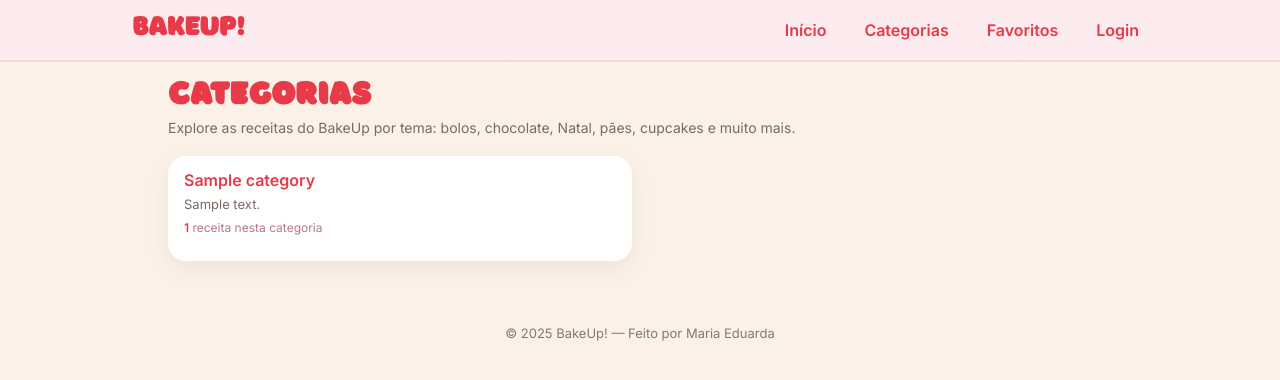
After one commit to mariausp/bake-up, a Django app: page /categorias/ in a window 1280 px wide. The commit adds this page. Shown: the top 380 px of the page. Run offline with Django 5.2, Linux system fonts and the light colour scheme; tables that the repository leaves empty hold one stand-in row (values such as "Sample post"); some web fonts are replaced.

Commit message:
Add categories, favorites and static images

```diff
--- a/blog/models.py
+++ b/blog/models.py
@@ -1,5 +1,20 @@
+# blog/models.py
 from django.db import models
-from django.conf import settings   # já deve estar aí por causa do Comment
+from django.conf import settings   # já estava aí
+
+
+class Category(models.Model):
+    name = models.CharField("Nome", max_length=100, unique=True)
+    description = models.TextField("Descrição", blank=True)
+
+    class Meta:
+        verbose_name = "Categoria"
+        verbose_name_plural = "Categorias"
+        ordering = ["name"]
+
+    def __str__(self):
+        return self.name
+
 
 class Post(models.Model):
     title = models.CharField(max_length=200)
@@ -10,15 +25,32 @@ class Post(models.Model):
     image = models.ImageField(upload_to='posts', blank=True, null=True)
     created_at = models.DateTimeField(auto_now_add=True)
 
-    # 🔴 NOVO: campo de curtidas (usuários que curtiram este post)
+    # categorias (parte 3)
+    categories = models.ManyToManyField(
+        Category,
+        related_name='posts',
+        blank=True
+    )
+
+    # curtidas
     likes = models.ManyToManyField(
         settings.AUTH_USER_MODEL,
         related_name='liked_posts',
         blank=True
     )
 
+    # favoritos
+    favorites = models.ManyToManyField(
+        settings.AUTH_USER_MODEL,
+        related_name='favorite_posts',
+        blank=True
+    )
+
     def total_likes(self):
         return self.likes.count()
+
+    def total_favorites(self):
+        return self.favorites.count()
 
     def __str__(self):
         return self.title
--- a/blog/urls.py
+++ b/blog/urls.py
@@ -9,7 +9,11 @@ from .views import (
     CommentCreateView,
     PostLikeToggleView,
     signup,
-    logout_view
+    logout_view,
+    CategoryListView,
+    CategoryPostListView,
+    FavoriteToggleView,   # ⭐ novo
+    FavoriteListView,     # ⭐ novo
 )
 
 app_name = 'blog'
@@ -31,6 +35,16 @@ urlpatterns = [
 
     # like / deslike (toggle)
     path('posts/<int:pk>/like/', PostLikeToggleView.as_view(), name='post_like'),
+
+    # favoritos
+    path('posts/<int:pk>/favorite/', FavoriteToggleView.as_view(), name='post_favorite'),
+    path('favoritos/', FavoriteListView.as_view(), name='favorites_list'),
+
+    # categorias (parte 3)
+    path('categorias/', CategoryListView.as_view(), name='category_list'),
+    path('categorias/<int:pk>/', CategoryPostListView.as_view(), name='category_detail'),
+
+    # auth simples
     path('logout/', logout_view, name='logout'),
     path('signup/', signup, name='signup'),
 ]
--- a/blog/views.py
+++ b/blog/views.py
@@ -1,4 +1,3 @@
-
 from django.shortcuts import render, redirect, get_object_or_404
 from django.urls import reverse, reverse_lazy
 from django.views.generic import (
@@ -10,7 +9,7 @@ from django.contrib.auth.forms import UserCreationForm
 from django.contrib.auth.mixins import LoginRequiredMixin
 from django.contrib.auth import logout
 
-from .models import Post, Comment
+from .models import Post, Comment, Category
 from .forms import PostForm, CommentForm
 
 
@@ -44,6 +43,46 @@ class PostDetailView(DetailView):
 
         # formulário vazio para comentar
         context['comment_form'] = CommentForm()
+        return context
+
+
+# ========== CATEGORIAS (parte 3) ==========
+
+class CategoryListView(ListView):
+    """
+    Listagem de todas as categorias.
+    """
+    model = Category
+    template_name = 'blog/category_list.html'
+    context_object_name = 'categories'
+    ordering = ['name']
+
+
+class CategoryPostListView(ListView):
+    """
+    Lista de posts de uma categoria específica.
+    Reutiliza o template de listagem de posts (post_list.html).
+    """
+    model = Post
+    template_name = 'blog/post_list.html'
+    context_object_name = 'posts'
+
+    def dispatch(self, request, *args, **kwargs):
+        # se a categoria não existir -> 404 (requisito do enunciado)
+        self.category = get_object_or_404(Category, pk=self.kwargs['pk'])
+        return super().dispatch(request, *args, **kwargs)
+
+    def get_queryset(self):
+        # posts dessa categoria, do mais recente para o mais antigo
+        return (
+            Post.objects.filter(categories=self.category)
+            .order_by('-created_at')
+        )
+
+    def get_context_data(self, **kwargs):
+        context = super().get_context_data(**kwargs)
+        # usado no template para exibir "Receitas na categoria: X"
+        context['category'] = self.category
         return context
 
 
@@ -160,6 +199,40 @@ class PostLikeToggleView(LoginRequiredMixin, View):
         return redirect(next_url)
 
 
+# ========== FAVORITOS ==========
+
+class FavoriteToggleView(LoginRequiredMixin, View):
+    """
+    Marca ou desmarca um post como favorito para o usuário logado.
+    """
+    def post(self, request, pk):
+        post = get_object_or_404(Post, pk=pk)
+        user = request.user
+
+        if user in post.favorites.all():
+            post.favorites.remove(user)
+        else:
+            post.favorites.add(user)
+
+        next_url = request.POST.get('next')
+        if not next_url:
+            next_url = reverse('blog:post_detail', kwargs={'pk': pk})
+        return redirect(next_url)
+
+
+class FavoriteListView(LoginRequiredMixin, ListView):
+    """
+    Lista de posts favoritados pelo usuário logado.
+    """
+    model = Post
+    template_name = 'blog/favorites_list.html'
+    context_object_name = 'posts'
+
+    def get_queryset(self):
+        # posts favoritos do usuário, mais recentes primeiro
+        return self.request.user.favorite_posts.order_by('-created_at')
+
+
 # ========== SIGNUP (view funcional) ==========
 
 def signup(request):
--- a/templates/base.html
+++ b/templates/base.html
@@ -11,7 +11,7 @@
   <link href="https://fonts.googleapis.com/css2?family=Baloo+2:wght@600;800&family=Inter:wght@400;600&display=swap" rel="stylesheet">
 
   <style>
-  /* --- Fonte personalizada --- (se você tiver os arquivos de fonte) */
+  /* --- Fonte personalizada --- */
   @font-face{
     font-family: 'Boorsok';
     src:
@@ -77,7 +77,7 @@
       background:var(--chip)
     }
 
-    /* deixa o "Olá, usuário!" alinhado como o resto do menu */
+    /* "Olá, usuário!" alinhado como item do menu */
     .menu .menu-user{
       font-weight:600;
       color:#e93a4a;
@@ -125,14 +125,14 @@
 
       <nav class="menu">
         <a href="{% url 'blog:post_list' %}">Início</a>
-        <a href="{% url 'blog:post_list' %}">Receitas</a>
-        <a href="#">Favoritos</a>
+        <a href="{% url 'blog:category_list' %}">Categorias</a>
+        <a href="{% url 'blog:favorites_list' %}">Favoritos</a>
 
         {% if user.is_authenticated %}
           <span class="menu-user">Olá, {{ user.username }}!</span>
 
-          <!-- Logout via POST para evitar o erro 405 -->
-          <form action="{% url 'logout' %}" method="post">
+          <!-- Logout via POST usando a view do app 'blog' -->
+          <form action="{% url 'blog:logout' %}" method="post">
             {% csrf_token %}
             <button type="submit" class="menu-logout-btn">
               Sair
--- /dev/null
+++ b/templates/blog/category_list.html
@@ -0,0 +1,116 @@
+{% extends "base.html" %}
+{% load static %}
+
+{% block title %}Categorias – BakeUp{% endblock %}
+
+{% block extra_head %}
+<style>
+  .bk-cat-page{
+    max-width: 980px;
+    margin: 26px auto 40px;
+    padding: 0 18px;
+  }
+
+  .bk-cat-title{
+    font-family: "Boorsok","Baloo 2",cursive;
+    font-size: 32px;
+    color:#e93a4a;
+    margin: 0 0 10px;
+    letter-spacing: 1.2px;
+    font-size: 200;
+  }
+
+  .bk-cat-subtitle{
+    margin:0 0 20px;
+    font-size:14px;
+    color:#7b6a62;
+  }
+
+  .bk-cat-grid{
+    display:grid;
+    grid-template-columns: repeat(2, minmax(0,1fr));
+    gap:16px;
+  }
+
+  .bk-cat-card{
+    background:#ffffff;
+    border-radius:18px;
+    box-shadow:0 8px 24px rgba(0,0,0,.06);
+    padding:14px 16px;
+    display:flex;
+    flex-direction:column;
+    gap:6px;
+  }
+
+  .bk-cat-name{
+    font-size:16px;
+    font-weight:700;
+    color:#e93a4a;
+    text-decoration:none;
+  }
+
+  .bk-cat-name:hover{
+    text-decoration:underline;
+  }
+
+  .bk-cat-description{
+    font-size:13px;
+    color:#7b6a62;
+    margin:0;
+  }
+
+  .bk-cat-meta{
+    font-size:12px;
+    color:#b27a84;
+    margin-top:2px;
+  }
+
+  .bk-cat-meta strong{
+    color:#e93a4a;
+  }
+
+  @media (max-width:720px){
+    .bk-cat-grid{
+      grid-template-columns:1fr;
+    }
+  }
+</style>
+{% endblock %}
+
+{% block content %}
+<section class="bk-cat-page">
+  <h1 class="bk-cat-title">Categorias</h1>
+  <p class="bk-cat-subtitle">
+    Explore as receitas do BakeUp por tema: bolos, chocolate, Natal, pães, cupcakes e muito mais.
+  </p>
+
+  {% if categories %}
+    <div class="bk-cat-grid">
+      {% for category in categories %}
+        <article class="bk-cat-card">
+          <a href="{% url 'blog:category_detail' category.pk %}" class="bk-cat-name">
+            {{ category.name }}
+          </a>
+
+          {% if category.description %}
+            <p class="bk-cat-description">
+              {{ category.description }}
+            </p>
+          {% endif %}
+
+          <p class="bk-cat-meta">
+            <strong>{{ category.posts.count }}</strong>
+            {% if category.posts.count == 1 %}
+              receita nesta categoria
+            {% else %}
+              receitas nesta categoria
+            {% endif %}
+          </p>
+        </article>
+      {% endfor %}
+    </div>
+  {% else %}
+    <p>Não há categorias cadastradas ainda.</p>
+  {% endif %}
+</section>
+{% endblock %}
```
Also changed, not shown: blog/admin.py (+12 -4 lines), templates/blog/favorites_list.html (added, +126 -0 lines), templates/blog/post_detail.html (+36 -9 lines), templates/blog/post_list.html (+36 -4 lines), blog/migrations/0007_category_post_categories.py (added), blog/migrations/0008_post_favorites.py (added), static/img/favorito-cheio.png (added), static/img/favorito-vazio.png (added).
